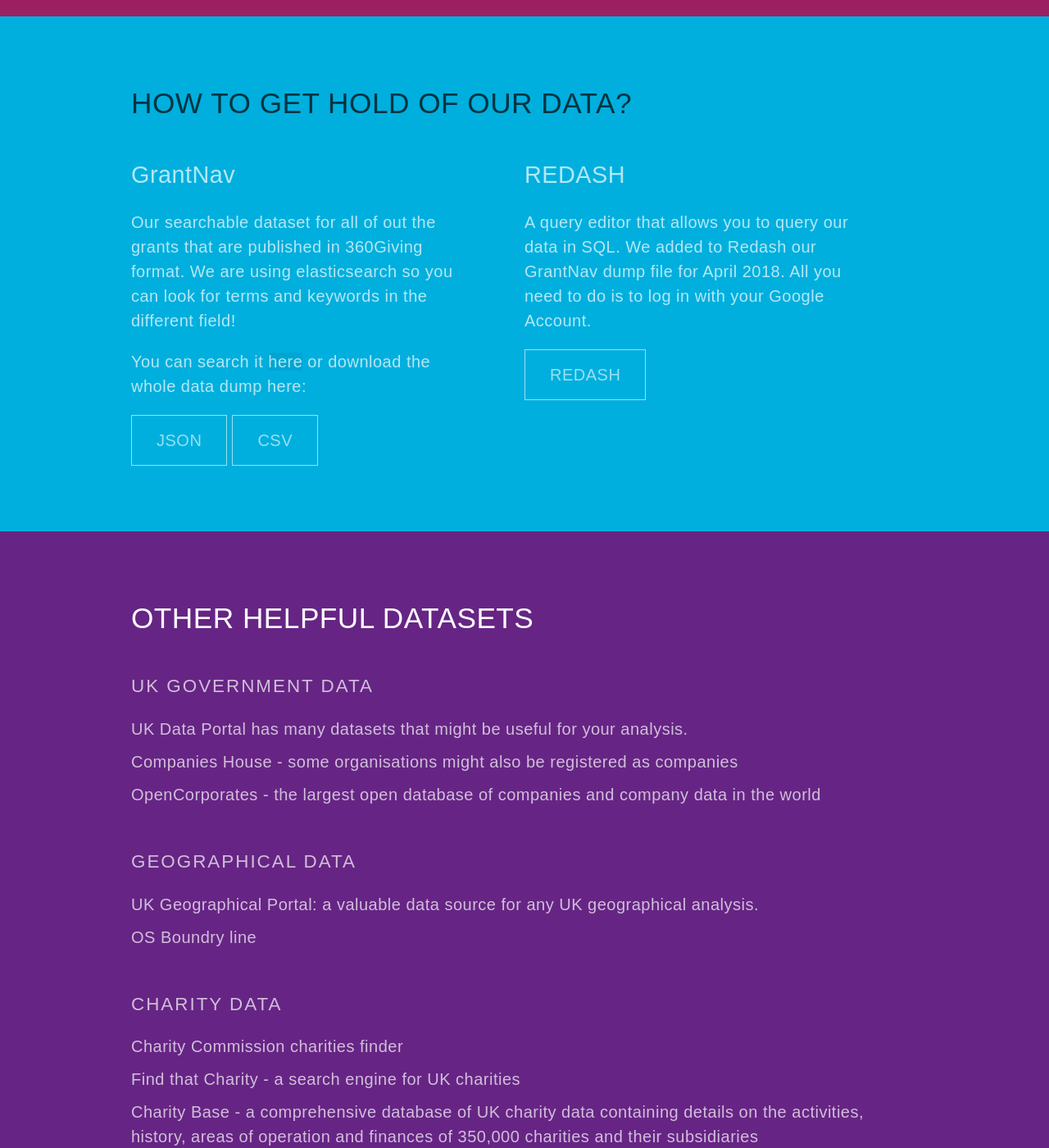
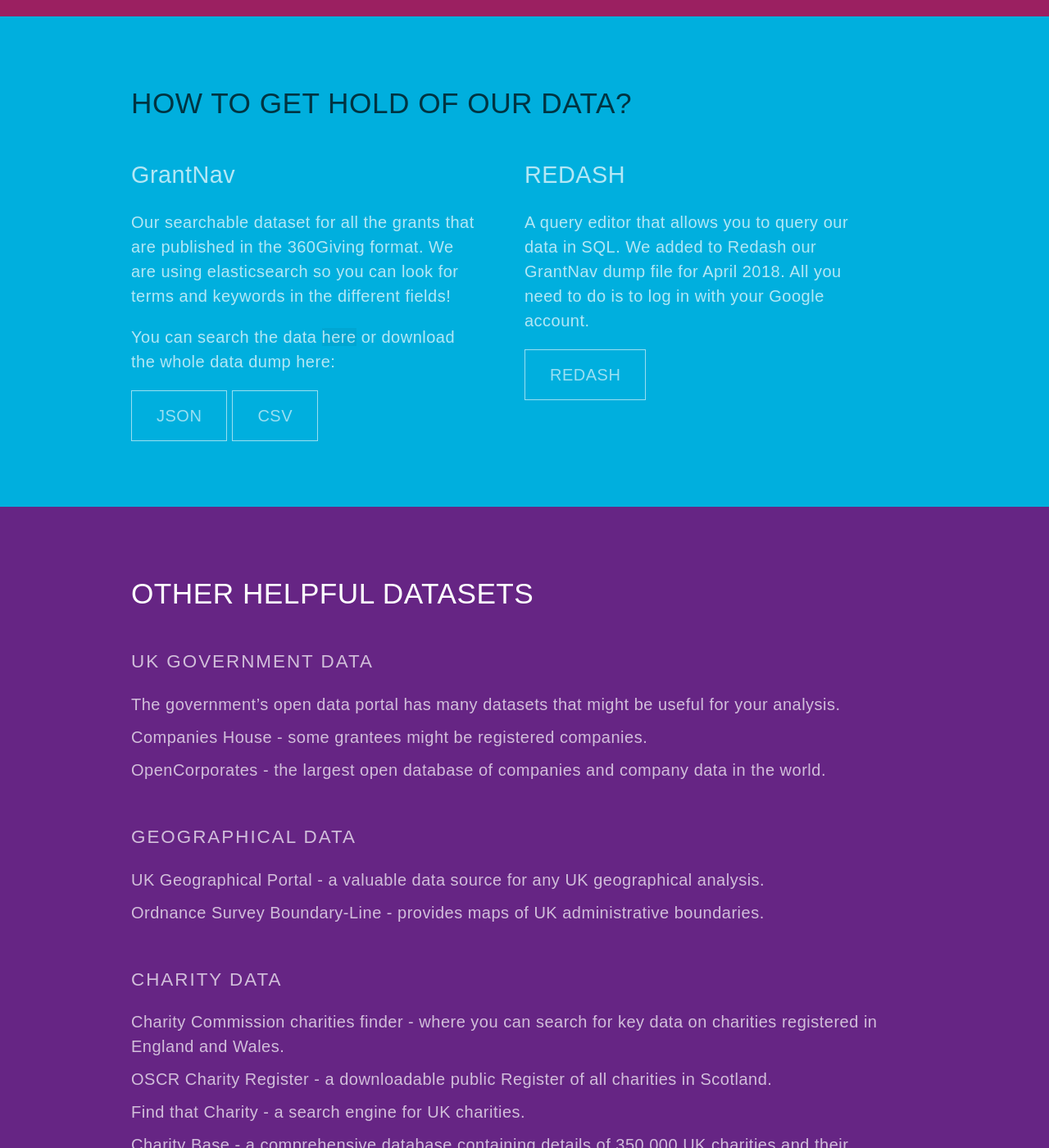
Before and after one commit to ccmdesign/360giving-prototype, a Jekyll site: the page built from source/resources.html, in a window 1280 px wide and 1400 px high, scrolled down 751 px. Shown: the whole window at 82% size. Built offline with Jekyll 4.4.1, drawn with Linux system fonts in a browser that asks for light colours; some web fonts are replaced; some of the changed text lies outside the part shown.

Commit message:
last minute changes

```diff
--- a/source/index.html
+++ b/source/index.html
@@ -44,10 +44,10 @@
         <li>Aesthetics and creativity</li>
         <li>How innovative it is compared to current visualisations.</li>
       </ul>
-      <p>Entries must use the 360Giving dataset to answer one of the Challenge questions and you are encouraged to use other datasets alongside it. You can find a list of suggest datasets here.</p>
+      <p>Entries must use the 360Giving dataset to answer one of the Challenge questions and you are encouraged to use other datasets alongside it. You can find a list of suggested datasets <a href="{{ '/resources.html' | relative_url}}">here</a>.</p>
       <p>All submissions will be judged by a panel made up of experts from the sector selected by 360Giving. They will award prizes of between £2,000 and £6,000 to the best three responses to the questions.</p>
       <p>In addition, each entry that meets our submission criteria will receive an award of between £100 and £500 (depending on the number of submissions and their quality).</p>
-      <p>The closing date for entries is 15<sup>th</sup> July. Winners will be announced by 31<sup>st</sup> August 2018.</p>
+      <p>The closing date for entries is 15<sup>th</sup> July. Winners will be announced in September 2018.</p>
     </div>
   </section>
 
--- a/source/resources.html
+++ b/source/resources.html
@@ -21,7 +21,7 @@
       <h1 class="big-title">Resources</h1>
       <h3>This page contains useful resources to help with your analysis.</3>
       <h2>know the context</h2>
-      <h3>First, know the context. Learn about the UK Grantmaking Sector here:</h3>
+      <h3>First, know the context. Learn about the UK grantmaking sector here:</h3>
       <a class="button" href="https://data.ncvo.org.uk/category/almanac/voluntary-sector/introduction/">NCVO Almanac</a>
       <a class="button" href="https://www.acf.org.uk/policy-practice/research-publications/foundation-giving-trends-2017/" title="Association of Charitable Foundations (ACF) - Giving Trends 2017">ACF - Giving Trends 2017</a>
   </header>
@@ -32,14 +32,14 @@
         <div class="panel-container">
           <div class="panel">
             <h3>GrantNav</h3>
-            <p>Our searchable dataset for all of out the grants that are published in 360Giving format. We are using elasticsearch so you can look for terms and keywords in the different field!</p>
-            <p>You can search it <a href="http://grantnav.threesixtygiving.org/" target="_blank">here</a> or download the whole data dump here: </p>
+            <p>Our searchable dataset for all the grants that are published in the 360Giving format. We are using elasticsearch so you can look for terms and keywords in the different fields!</p>
+            <p>You can search the data <a href="http://grantnav.threesixtygiving.org/" target="_blank">here</a> or download the whole data dump here: </p>
             <a class="button" href="http://grantnav.threesixtygiving.org/api/grants.json" target="_blank">JSON</a>
             <a class="button" href="http://grantnav.threesixtygiving.org/api/grants.csv" target="_blank">CSV</a>
           </div>
           <div class="panel">
             <h3>REDASH</h3>
-            <p>A query editor that allows you to query our data in SQL. We added to Redash our GrantNav dump file for April 2018. All you need to do is to log in with your Google Account.</p>
+            <p>A query editor that allows you to query our data in SQL. We added to Redash our GrantNav dump file for April 2018. All you need to do is to log in with your Google account.</p>
             <a class="button" href="https://app.redash.io/360giving/queries/new" target="_blank">REDASH</a>
           </div>
         </div>
@@ -51,17 +51,17 @@
       <h2 class="title--white">Other Helpful Datasets</h2>
       <ul class="link-list">
         <h4>UK Government Data</h4>
-        <li><a href="https://data.gov.uk/" target="_blank">UK Data Portal has many datasets that might be useful for your analysis.</a></li>
-        <li><a href="https://www.gov.uk/government/organisations/companies-house " target="_blank">Companies House - some organisations might also be registered as companies</a></li>
-        <li><a href="https://opencorporates.com" target="_blank">OpenCorporates - the largest open database of companies and company data in the world</a></li>
+        <li><a href="https://data.gov.uk/" target="_blank">The government’s open data portal has many datasets that might be useful for your analysis.</a></li>
+        <li><a href="https://www.gov.uk/government/organisations/companies-house " target="_blank">Companies House - some grantees might be registered companies.</a></li>
+        <li><a href="https://opencorporates.com" target="_blank">OpenCorporates - the largest open database of companies and company data in the world.</a></li>
         <h4>Geographical Data</h4>
-        <li><a href="http://geoportal.statistics.gov.uk/" target="_blank">UK Geographical Portal: a valuable data source for any UK geographical analysis.</a></li>
-        <li><a href="https://www.ordnancesurvey.co.uk/business-and-government/products/boundary-line.html" target="_blank">OS Boundry line</a></li>
+        <li><a href="http://geoportal.statistics.gov.uk/" target="_blank">UK Geographical Portal - a valuable data source for any UK geographical analysis.</a></li>
+        <li><a href="https://www.ordnancesurvey.co.uk/business-and-government/products/boundary-line.html" target="_blank">Ordnance Survey Boundary-Line - provides maps of UK administrative boundaries.</a></li>
         <h4>Charity Data</h4>
-        <li><a href="http://apps.charitycommission.gov.uk/showcharity/registerofcharities/RegisterHomePage.aspx" target="_blank">Charity Commission charities finder</a></li>
-        <li><a href="https://findthatcharity.uk" target="_blank">Find that Charity - a search engine for UK charities</a></li>
-        <li><a href="https://charitybase.uk " target="_blank">Charity Base - a comprehensive database of UK charity data containing details on the activities, history, areas of operation and finances of 350,000 charities and their subsidiaries</a></li>
-        <!-- <li><a href="" target="_blank"></a></li> -->
+        <li><a href="http://apps.charitycommission.gov.uk/showcharity/registerofcharities/RegisterHomePage.aspx" target="_blank">Charity Commission charities finder - where you can search for key data on charities registered in England and Wales.</a></li>
+        <li><a href="https://www.oscr.org.uk/about-charities/search-the-register/charity-register-download" target="_blank">OSCR Charity Register - a downloadable public Register of all charities in Scotland.</a></li>
+        <li><a href="https://findthatcharity.uk" target="_blank">Find that Charity - a search engine for UK charities.</a></li>
+        <li><a href="https://charitybase.uk " target="_blank">Charity Base - a comprehensive database containing details of 350,000 UK charities and their subsidiaries.</a></li>
       </ul>
     </div>
   </section>
--- a/source/submit.html
+++ b/source/submit.html
@@ -68,7 +68,7 @@
       </div>
 
       <div class="wrapper form-controls">
-        <input type="submit" class="button" value="Sumbit Project">
+        <input type="submit" class="button" value="Submit Project">
       </div>
     </section>
 
```
Also changed, not shown: source/_layouts/default.html (+4 -4 lines), source/faq.html (+4 -4 lines), source/terms-and-conditions.html (+10 -10 lines), source/images/challenge-og.jpg (added).
